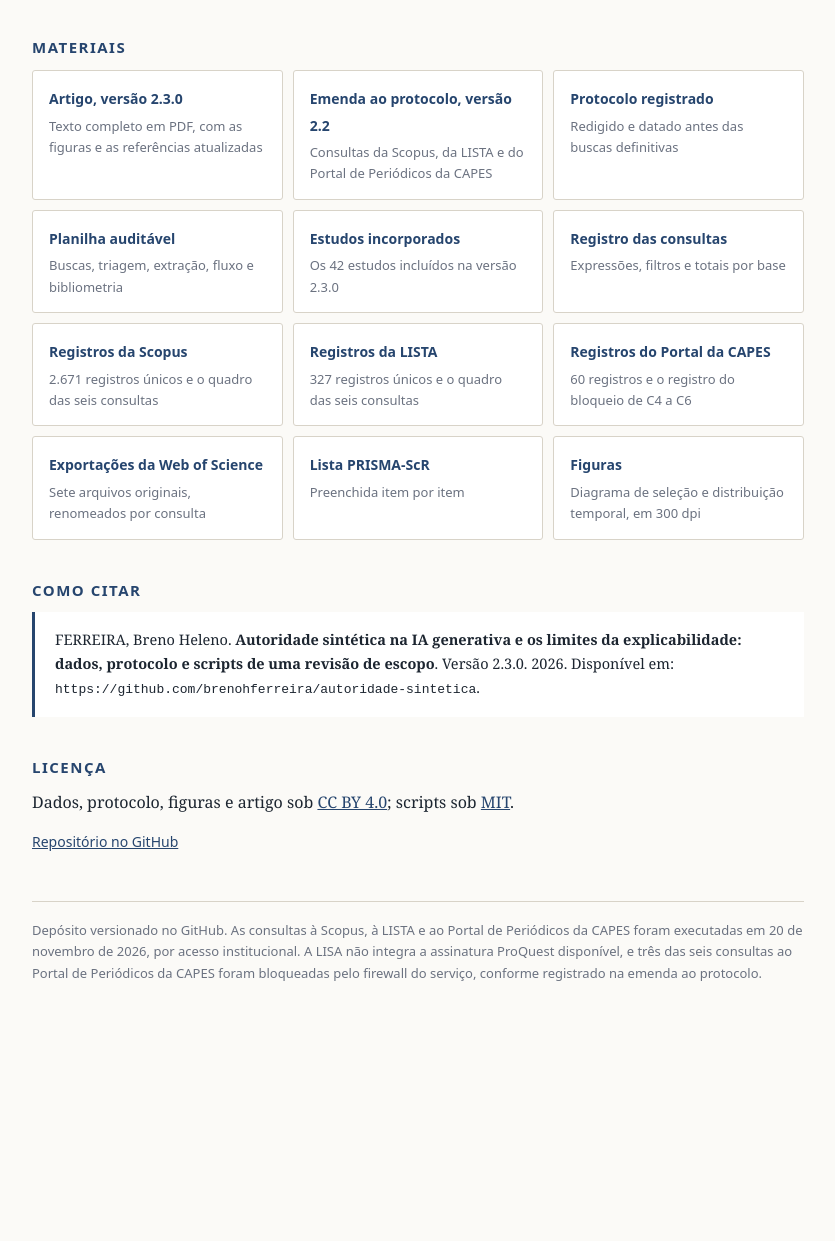
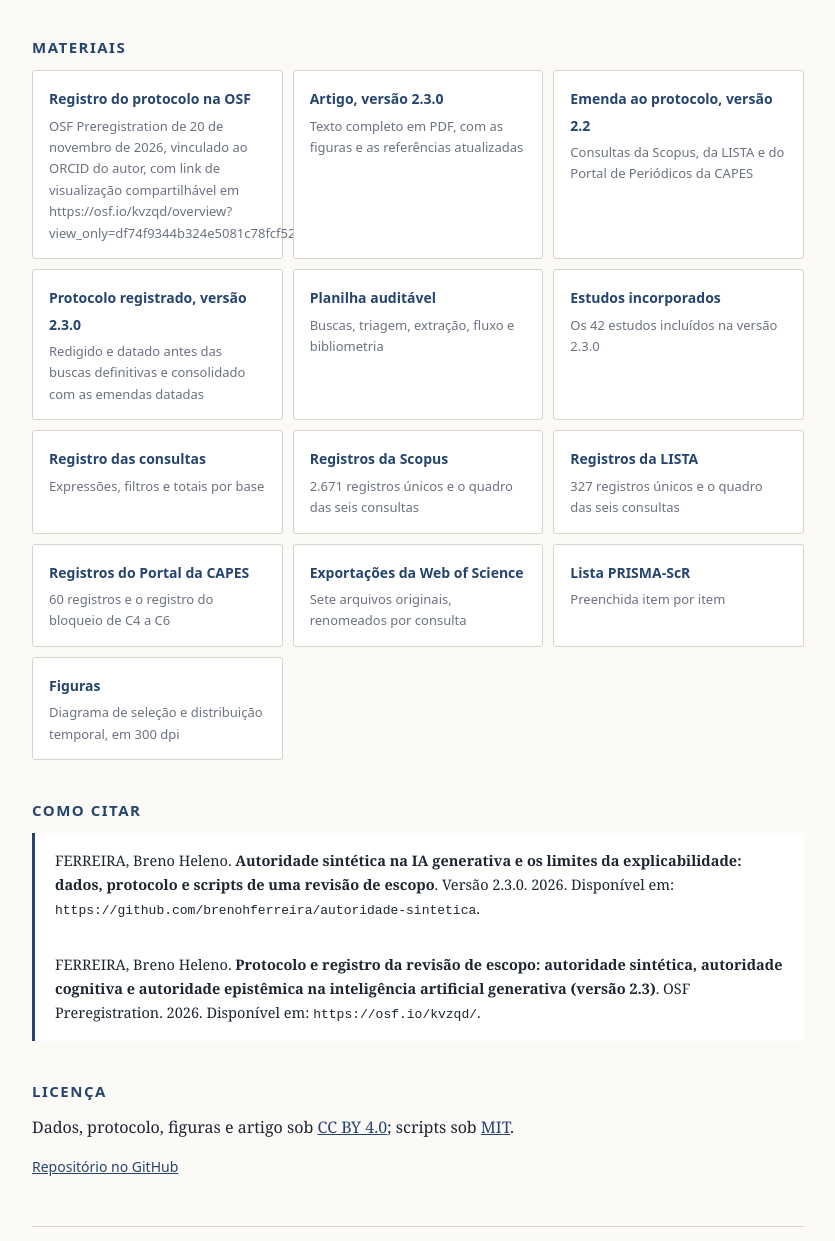
Before and after one commit to brenohferreira/autoridade-sintetica, a plain HTML site: page docs/index.html in a window 1280 px wide. Shown: the part 1644-2885 px from the top of the page, without its empty margins (222-1057 px from the left). Before the commit the page ends 2700 px from the top, so only its background shows below. Drawn offline with Linux system fonts and the light colour scheme.

Commit message:
Publica os PDFs na pagina do projeto e inclui o registro na OSF
- docs/protocolo e docs/artigo passam a servir os PDFs da versao 2.3.0, corrigindo os enderecos citados no README
- a pagina de apresentacao indica o registro na OSF, com o link de visualizacao compartilhavel e a forma de citacao

```diff
--- a/docs/index.html
+++ b/docs/index.html
@@ -98,12 +98,14 @@
 
   <h2>Materiais</h2>
   <ul class="links">
+    <li><a href="https://osf.io/kvzqd/">Registro do protocolo na OSF</a>
+        <span>OSF Preregistration de 20 de novembro de 2026, vinculado ao ORCID do autor, com link de visualização compartilhável em https://osf.io/kvzqd/overview?view_only=df74f9344b324e5081c78fcf52d63e09</span></li>
     <li><a href="https://github.com/brenohferreira/autoridade-sintetica/blob/main/artigo/Artigo_autoridade_sintetica_v2.3.0.pdf">Artigo, versão 2.3.0</a>
         <span>Texto completo em PDF, com as figuras e as referências atualizadas</span></li>
     <li><a href="https://github.com/brenohferreira/autoridade-sintetica/blob/main/protocolo/Emenda_ampliacao_de_fontes_v2.3.0.pdf">Emenda ao protocolo, versão 2.2</a>
         <span>Consultas da Scopus, da LISTA e do Portal de Periódicos da CAPES</span></li>
-    <li><a href="https://github.com/brenohferreira/autoridade-sintetica/blob/main/protocolo/Protocolo_registro_revisao.pdf">Protocolo registrado</a>
-        <span>Redigido e datado antes das buscas definitivas</span></li>
+    <li><a href="protocolo/Protocolo_registro_revisao_v2.3.0.pdf">Protocolo registrado, versão 2.3.0</a>
+        <span>Redigido e datado antes das buscas definitivas e consolidado com as emendas datadas</span></li>
     <li><a href="https://github.com/brenohferreira/autoridade-sintetica/blob/main/dados/04_planilha/Planilha_auditavel_revisao.xlsx">Planilha auditável</a>
         <span>Buscas, triagem, extração, fluxo e bibliometria</span></li>
     <li><a href="https://github.com/brenohferreira/autoridade-sintetica/blob/main/dados/03_extracao/novas_incluidas.csv">Estudos incorporados</a>
@@ -128,6 +130,9 @@
   <blockquote>FERREIRA, Breno Heleno. <strong>Autoridade sintética na IA generativa e os limites da
   explicabilidade: dados, protocolo e scripts de uma revisão de escopo</strong>. Versão 2.3.0. 2026. Disponível em:
   <code>https://github.com/brenohferreira/autoridade-sintetica</code>.</blockquote>
+  <blockquote>FERREIRA, Breno Heleno. <strong>Protocolo e registro da revisão de escopo: autoridade sintética,
+  autoridade cognitiva e autoridade epistêmica na inteligência artificial generativa (versão 2.3)</strong>.
+  OSF Preregistration. 2026. Disponível em: <code>https://osf.io/kvzqd/</code>.</blockquote>
 
   <h2>Licença</h2>
   <p>Dados, protocolo, figuras e artigo sob <a href="https://creativecommons.org/licenses/by/4.0/deed.pt-br">CC BY 4.0</a>;
```
Also changed, not shown: 2 other files.
